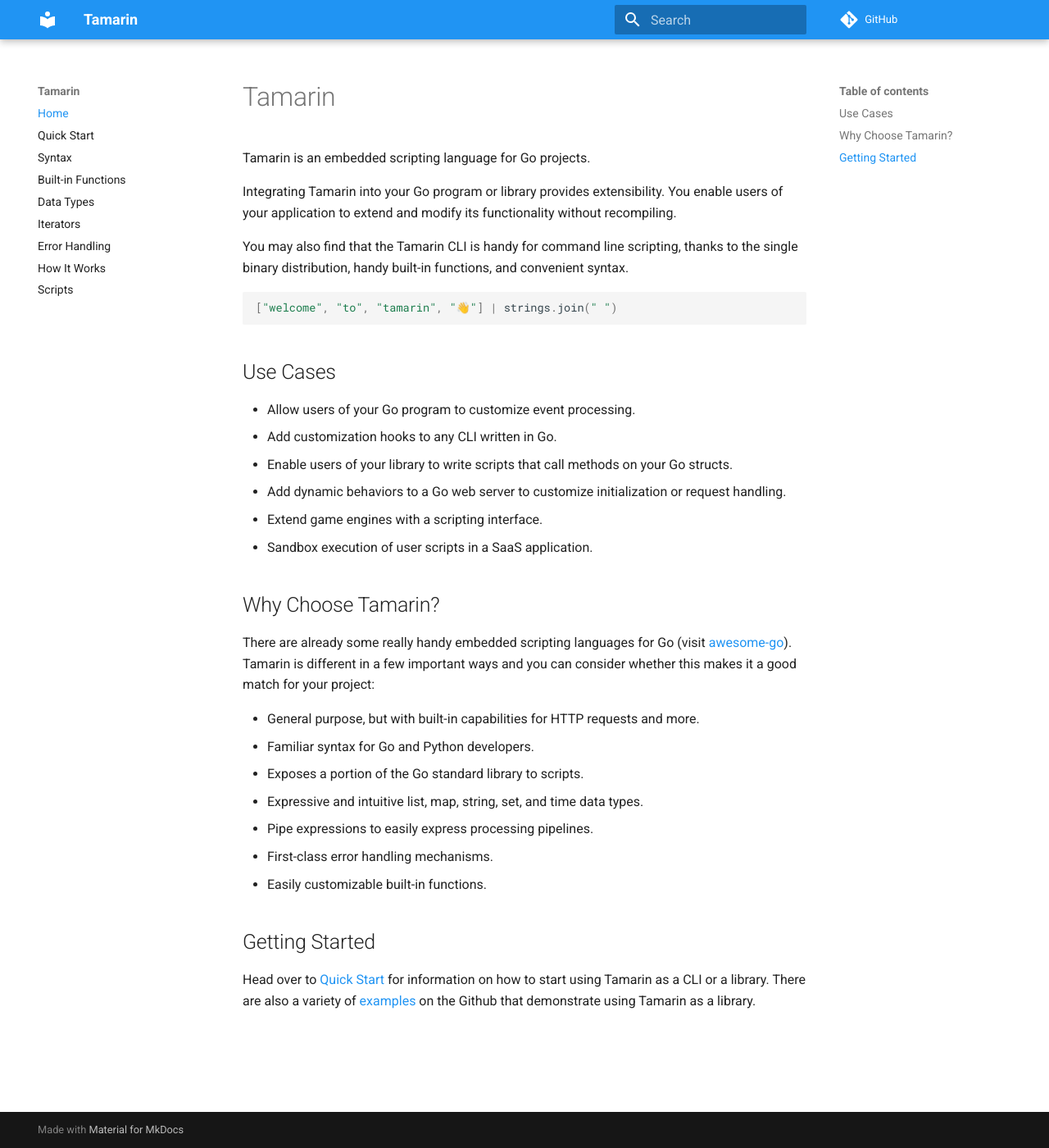
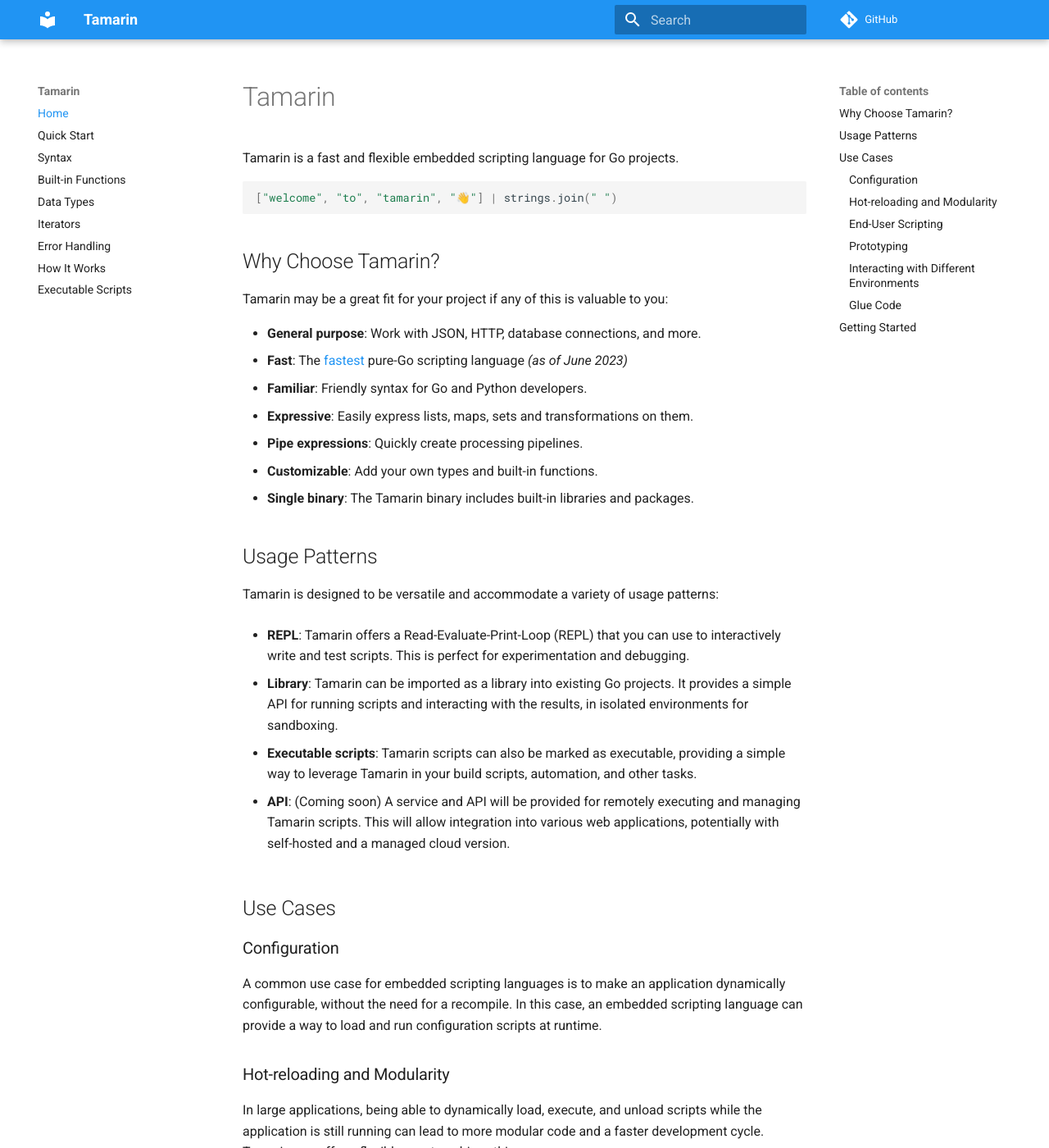
Before and after one commit to risor-io/risor, an MkDocs documentation site: the page built from docs/index.md, in a window 1280 px wide and 1400 px high. Shown: the whole window at 82% size. Built offline with MkDocs 1.6.1 and Material for MkDocs 9.7.7, drawn with Linux system fonts in a browser that asks for light colours; comment, search, counter and statistics services are not loaded; some of the changed text lies outside the part shown.

````diff
--- a/docs/index.md
+++ b/docs/index.md
@@ -1,47 +1,79 @@
 # Tamarin
 
-Tamarin is an embedded scripting language for Go projects.
-
-Integrating Tamarin into your Go program or library provides extensibility.
-You enable users of your application to extend and modify its functionality
-without recompiling.
-
-You may also find that the Tamarin CLI is handy for command line scripting,
-thanks to the single binary distribution, handy built-in functions, and
-convenient syntax.
+Tamarin is a fast and flexible embedded scripting language for Go projects.
 
 ```go
 ["welcome", "to", "tamarin", "👋"] | strings.join(" ")
 ```
 
+## Why Choose Tamarin?
+
+Tamarin may be a great fit for your project if any of this is valuable to you:
+
+- **General purpose**: Work with JSON, HTTP, database connections, and more.
+- **Fast**: The [fastest](https://raw.githubusercontent.com/cloudcmds/tamarin/main/bench/fib35.png) pure-Go scripting language _(as of June 2023)_
+- **Familiar**: Friendly syntax for Go and Python developers.
+- **Expressive**: Easily express lists, maps, sets and transformations on them.
+- **Pipe expressions**: Quickly create processing pipelines.
+- **Customizable**: Add your own types and built-in functions.
+- **Single binary**: The Tamarin binary includes built-in libraries and packages.
+
+## Usage Patterns
+
+Tamarin is designed to be versatile and accommodate a variety of usage patterns:
+
+- **REPL**: Tamarin offers a Read-Evaluate-Print-Loop (REPL) that you can use to interactively write and test scripts. This is perfect for experimentation and debugging.
+
+- **Library**: Tamarin can be imported as a library into existing Go projects. It provides a simple API for running scripts and interacting with the results, in isolated environments for sandboxing.
+
+- **Executable scripts**: Tamarin scripts can also be marked as executable, providing a simple way to leverage Tamarin in your build scripts, automation, and other tasks.
+
+- **API**: (Coming soon) A service and API will be provided for remotely executing and managing Tamarin scripts. This will allow integration into various web applications, potentially with self-hosted and a managed cloud version.
+
 ## Use Cases
 
-- Allow users of your Go program to customize event processing.
-- Add customization hooks to any CLI written in Go.
-- Enable users of your library to write scripts that call methods on your Go structs.
-- Add dynamic behaviors to a Go web server to customize initialization or
-  request handling.
-- Extend game engines with a scripting interface.
-- Sandbox execution of user scripts in a SaaS application.
+### Configuration
 
-## Why Choose Tamarin?
+A common use case for embedded scripting languages is to make an application
+dynamically configurable, without the need for a recompile. In this case,
+an embedded scripting language can provide a way to load and run configuration
+scripts at runtime.
 
-There are already some really handy embedded scripting languages for Go
-(visit [awesome-go](https://github.com/avelino/awesome-go#embeddable-scripting-languages)).
-Tamarin is different in a few important ways and you can consider whether this
-makes it a good match for your project:
+### Hot-reloading and Modularity
 
-- General purpose, but with built-in capabilities for HTTP requests and more.
-- Familiar syntax for Go and Python developers.
-- Exposes a portion of the Go standard library to scripts.
-- Expressive and intuitive list, map, string, set, and time data types.
-- Pipe expressions to easily express processing pipelines.
-- First-class error handling mechanisms.
-- Easily customizable built-in functions.
+In large applications, being able to dynamically load, execute, and unload
+scripts while the application is still running can lead to more modular code and
+a faster development cycle. Tamarin can offer a flexible way to achieve this.
+
+### End-User Scripting
+
+If you want to provide a way for users to customize your application's behavior
+or extend its functionality, Tamarin can be a good choice. Setups like this are
+seen in many video games and software tools that provide APIs for modders and
+plugin creators.
+
+### Prototyping
+
+Tamarin can be used for quick prototyping within your Go application. Thanks to
+streamlined syntax and faster development cycles, this can be a great way to
+implement a first version of new features. Later, if the feature is well-received,
+the Tamarin code can be easily transformed into raw Go as needed.
+
+### Interacting with Different Environments
+
+Tamarin is convenient for working with different environments like OS commands,
+web APIs, and databases. Because Tamarin has excellent libraries built-in, you
+can jump right to the interesting work without spending time researching third
+party libraries.
+
+### Glue Code
+
+Scripting languages are often used as "glue code". Tamarin is handy for stitching
+together different systems due to its lightweight nature. Running a Tamarin script
+(instead of compiling a Go binary) is great for small integration tasks to support
+a larger application written in Go.
 
 ## Getting Started
 
 Head over to [Quick Start](quick-start.md) for information on how to start using
-Tamarin as a CLI or a library. There are also a variety of
-[examples](https://github.com/cloudcmds/tamarin/tree/main/cmd) on the Github that
-demonstrate using Tamarin as a library.
+Tamarin.
--- a/docs/scripts.md
+++ b/docs/scripts.md
@@ -1,4 +1,4 @@
-# Scripts
+# Executable Scripts
 
 Tamarin scripts can easily be made directly executable on MacOS and Linux.
 In the steps below, the Tamarin script filename is `myscript`. The full path
````
Also changed, not shown: docs/Features.md (deleted, +0 -384 lines), docs/how-it-works.md (+18 -15 lines), docs/quick-start.md (+22 -10 lines), docs/syntax.md (+40 -26 lines), docs/limitations/foo.md (deleted), 1 other file.
